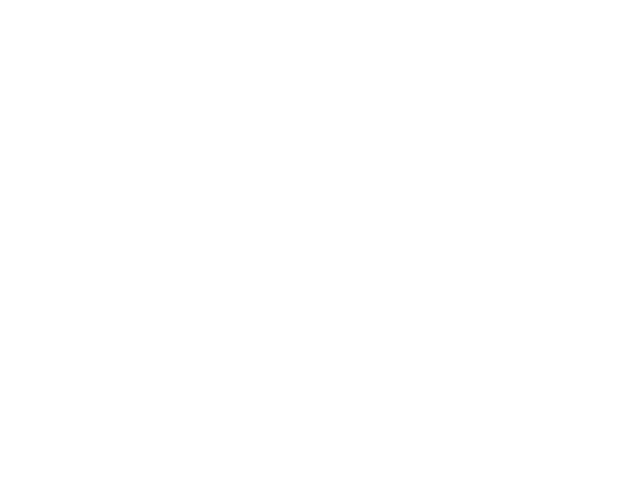
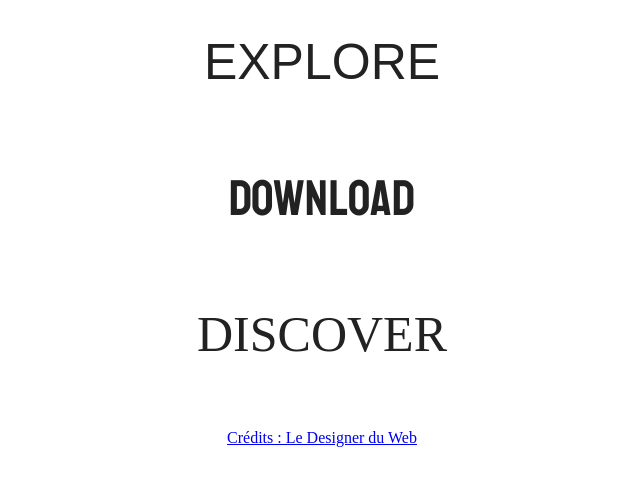
Before and after one commit to AlexandreHamm/animation-liens, a plain HTML site: page index.html in a window 1280 px wide. Shown: the whole page, without its empty margins (318-958 px from the left). Drawn offline with Linux system fonts and the light colour scheme.

Commit message:
feat: content

```diff
--- a/index.html
+++ b/index.html
@@ -4,11 +4,26 @@
     <meta charset="UTF-8">
     <meta http-equiv="X-UA-Compatible" content="IE=edge">
     <meta name="viewport" content="width=device-width, initial-scale=1.0">
+    <link rel="preconnect" href="https.//fonts.gstatic.com"/>
+    <link rel="stylesheet" href="https://fonts.googleapis.com/css2?family=Staatliches&display=swap"/>
     <link rel="stylesheet" href="style.css">
     <title>Document</title>
 </head>
 <body>
+    <a href="https://www.youtube.com/watch?v=77x3THWUHVo" class="slide-line">
+        EXPLORE
+    </a>
 
+    <a href="https://www.youtube.com/watch?v=77x3THWUHVo" class="slide-link">
+        <span>DOWNLOAD</span>
+        <span>DOWNLOAD</span>
+    </a>
+
+    <a href="https://www.youtube.com/watch?v=77x3THWUHVo" class="two-lines">
+        DISCOVER
+    </a>
+
+    <a href="https://www.youtube.com/watch?v=77x3THWUHVo">Crédits : Le Designer du Web</a>
 
     <script src="app.js"></script>
 </body>
--- a/style.css
+++ b/style.css
@@ -0,0 +1,116 @@
+*,
+::before,
+::after{
+    box-sizing: border-box;
+    margin: 0;
+    padding: 0;
+}
+
+body{
+    display: flex;
+    justify-content: space-around;
+    align-items: center;
+    flex-direction: column;
+    height: 60vh;
+}
+
+/* FIRST ANIM */
+
+.slide-line{
+    font-family: sans-serif;
+    font-size: 50px;
+    text-decoration: none;
+    color: #222;
+    position: relative;
+}
+
+.slide-line::before{
+    content: "";
+    position: absolute;
+    background: #222;
+    width: 100%;
+    height: 3px;
+    bottom: 0;
+    transform-origin: 100% 0;
+    transform: scaleX(0);
+    transition: transform 0.4s;
+}
+
+.slide-line:hover::before{
+    transform-origin: 0 0;
+    transform: scaleX(1);
+}
+
+/* SECOND ANIM */
+
+.slide-link{
+    font-family: "Staatliches";
+    overflow: hidden;
+    position: relative;
+    font-size: 50px;
+    color: #222;
+}
+
+.slide-link span{
+    padding: 10px;
+    display: inline-block; /* On met les spans en inline-block car on ne peut pas "transform" un élément inline & les spans sont des éléments inline de base */
+    transition: transform 0.3s
+    ease-out;
+}
+
+.slide-link span:nth-child(2){
+    position: absolute;
+    width: 100%;
+    text-align: center;
+    left: 100%;
+}
+
+.slide-link:hover span{
+    transform: translateX(-100%)/* -100% = animation vers la gauche // 100% serait donc vers la droite (translateX = Axe Horizontal seulement */
+}
+
+/* THIRD ANIM */
+
+.two-lines{
+    font-size: 50px;
+    text-decoration: none;
+    position: relative;
+    color: #222;
+}
+
+.two-lines::before,
+.two-lines::after{
+    content: "";
+    position: absolute;
+    height: 2px;
+    background: #222;
+    opacity: 0;
+    left: 50%;
+    transform: translate(-50%, 10px);  /* translate permet de déplacer un élément en définissant un axe HORIZONTAL puis VERTICAL,  exemple:: transform: translate(x, y); */
+    transition: all 0.2s
+    ease-in-out;
+}
+
+.two-lines::before{
+    width: 90%;
+    bottom: 0;
+}
+
+.two-lines::after{
+    width: 60%;
+    bottom: -7px;
+}
+
+.two-lines:hover::before,
+.two-lines:hover::after{
+    opacity: 1;
+    transform: translate(-50%, 0px);
+}
+
+.two-lines::before,
+.two-lines:hover::after{
+    transition-delay: 0.1s;
+}                               /* transition-delay différents qui permettent d'avoir deux animations en décalé */
+.two-lines:hover::before{
+    transition-delay: 0s;
+}
```
